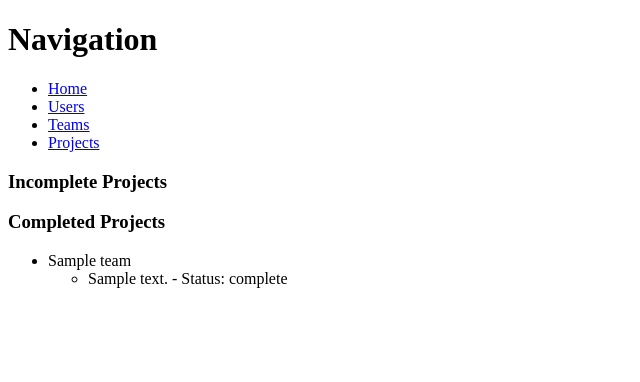
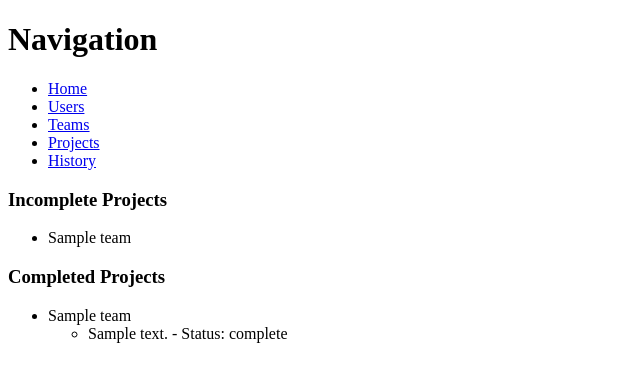
Before and after one commit to cam8anderson/SpecializationCapstone, a Flask app: page /projects in a window 1280 px wide. Shown: the top 382 px of the page, without its empty margins (0-640 px from the left). Run offline with Flask 3, Linux system fonts and the light colour scheme; the visitor is signed in with stand-in values (Sample User, id 1); tables that the repository leaves empty hold one stand-in row (values such as "Sample post").

Commit message:
:construction: added the history and fixed the project page

```diff
--- a/crud.py
+++ b/crud.py
@@ -83,18 +83,21 @@ def get_project_by_id(project_id):
     return Project.query.get(project_id)
 
 def get_teams_with_projects():
-
     teams = Team.query.all()
     teams_with_projects = []
 
     for team in teams:
-
+        projects = Project.query.filter_by(team_id=team.team_id).all()
         team_info = {
             'team': team,
-            'projects': team.projects
+            'projects': projects
         }
         teams_with_projects.append(team_info)
+
     return teams_with_projects
+
+def get_team_user():
+    return TeamUser.query.all()
 
 if __name__ == '__main__':
 
--- a/server.py
+++ b/server.py
@@ -141,12 +141,14 @@ def projects():
         return redirect('/projects')
 
     teams_with_projects = crud.get_teams_with_projects()
-    incomplete_teams_with_projects = [team_info for team_info in teams_with_projects if any(project.status != 'complete' for project in team_info['projects'])]
-    completed_teams_with_projects = [team_info for team_info in teams_with_projects if all(project.status == 'complete' for project in team_info['projects'])]
+
+    for team_info in teams_with_projects:
+        team_info['incomplete_projects'] = [project for project in team_info['projects'] if project.status != 'complete']
+        team_info['complete_projects'] = [project for project in team_info['projects'] if project.status == 'complete']
+
     teams = crud.get_teams()
 
-    return render_template('projects.html', teams_with_projects=teams_with_projects, incomplete_teams_with_projects=incomplete_teams_with_projects, completed_teams_with_projects=completed_teams_with_projects, teams=teams)
-
+    return render_template('projects.html', teams_with_projects=teams_with_projects, teams=teams)
 
 @app.route('/update_project_status', methods=['POST'])
 def update_project_status():
@@ -183,6 +185,22 @@ def create_project():
     flash('Project created successfully!')
     return redirect('/projects')
 
+@app.route('/history')
+def history():
+
+    users = User.query.all()
+    teams = Team.query.all()
+    projects = Project.query.all()
+    team_users = TeamUser.query.all()
+
+    all_records = users + teams + projects + team_users
+
+    sorted_records = sorted(all_records, key=lambda x: x.created_at if x.created_at else x.updated_at)
+
+    current_user_name = session.get('user_name')
+
+    return render_template('history.html', sorted_records=sorted_records, current_user_name=current_user_name)
+
 if __name__ == '__main__':
         connect_to_db(app)
         app.run(debug=True)
--- a/templates/base.html
+++ b/templates/base.html
@@ -13,6 +13,7 @@
       <li><a href="/user">Users</a></li>
       <li><a href="/teams">Teams</a></li>
       <li><a href="/projects">Projects</a></li>
+      <li><a href="/history">History</a></li>
     </ul>
     {% for msg in get_flashed_messages() %}
     <p class="flash-msg">{{ msg }}</p>
--- a/templates/projects.html
+++ b/templates/projects.html
@@ -1,13 +1,12 @@
-{% extends 'base.html' %} {% block body %}
-{% if 'Admin' in session.user_role or
-'Team_lead' in session.user_role %}
+{% extends 'base.html' %}
+{% block body %}
+{% if 'Admin' in session.user_role or 'Team_lead' in session.user_role %}
     <h3>Teams with Projects</h3>
     <ul>
         {% for team_info in teams_with_projects %}
             <li>{{ team_info['team'].team_name }}</li>
             <ul>
-        {% for project in team_info['projects'] %}
-          {% if project.status != 'complete' %}
+                {% for project in team_info['incomplete_projects'] %}
                     <li>
                         {{ project.description }} - Status: {{ project.status }}
                         <form action="/update_project_status" method="POST">
@@ -20,7 +19,6 @@
                             <input type="submit" value="Update Status">
                         </form>
                     </li>
-          {% endif %}
                 {% endfor %}
             </ul>
         {% endfor %}
@@ -44,12 +42,13 @@
         <input type="submit" value="Create Project">
     </form>
 {% endif %}
+
 <h3>Incomplete Projects</h3>
 <ul>
-    {% for team_info in incomplete_teams_with_projects %}
+    {% for team_info in teams_with_projects %}
         <li>{{ team_info['team'].team_name }}</li>
         <ul>
-            {% for project in team_info['projects'] %}
+            {% for project in team_info['incomplete_projects'] %}
                 <li>
                     {{ project.description }} - Status: {{ project.status }}
                 </li>
@@ -60,10 +59,10 @@
 
 <h3>Completed Projects</h3>
 <ul>
-    {% for team_info in completed_teams_with_projects %}
+    {% for team_info in teams_with_projects %}
         <li>{{ team_info['team'].team_name }}</li>
         <ul>
-            {% for project in team_info['projects'] %}
+            {% for project in team_info['complete_projects'] %}
                 <li>
                     {{ project.description }} - Status: {{ project.status }}
                 </li>
```
Also changed, not shown: notex.txt (+3 -4 lines), templates/history.html (added, +16 -0 lines). Lines whose indentation alone changed are shown as unchanged.
